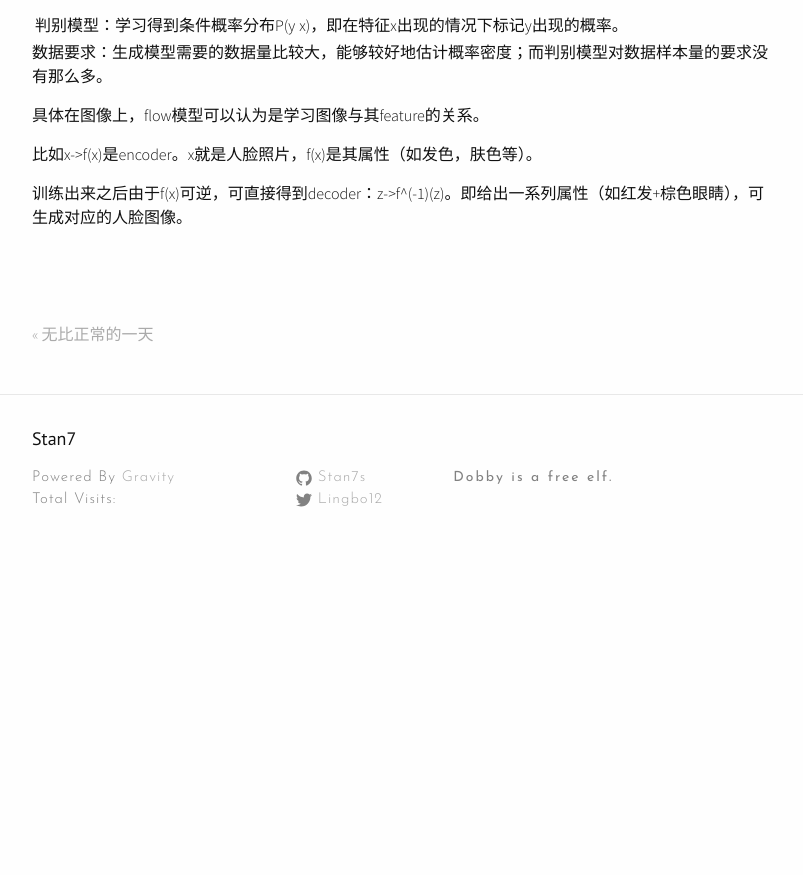
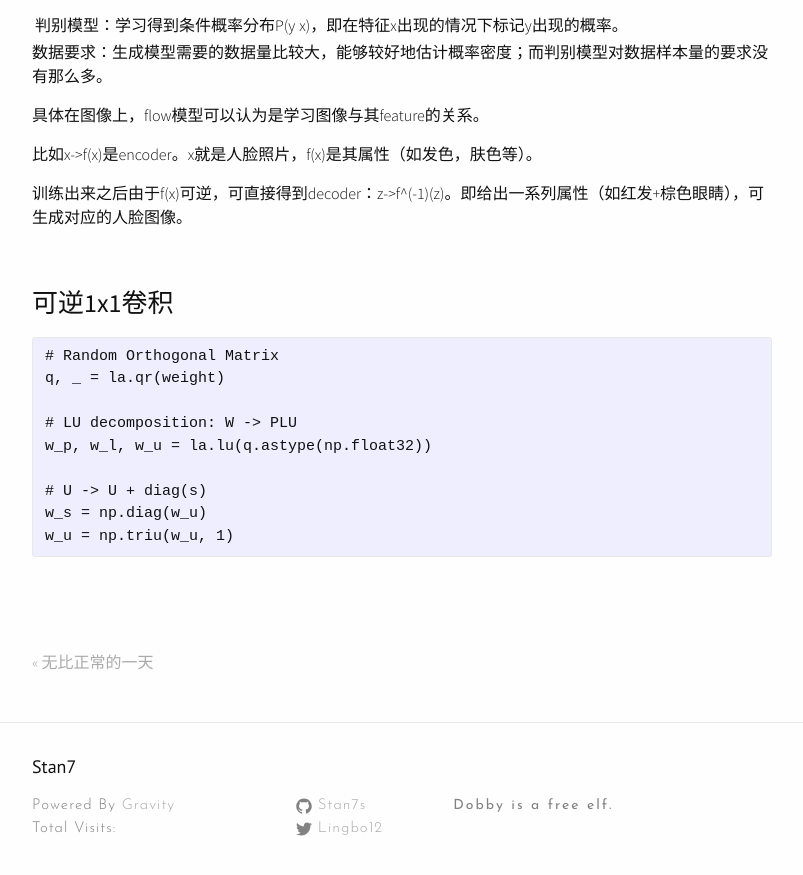
Before and after one commit to Stan7s/stan7s.github.io, a Jekyll site: the page built from _posts/2019-05-06-Glow.markdown, in a window 1280 px wide and 900 px high, scrolled down 1614 px. Shown: the top 875 px of the window, without its empty margins (238-1041 px from the left). Built offline with Jekyll 4.4.1, drawn with Linux system fonts in a browser that asks for light colours; nearby versions of some CDN libraries; comment, search, counter and statistics services are not loaded; before the commit the page ends 2186 px from its top, so only the background shows below that.

Commit message:
Update 2019-05-06-Glow.markdown

````diff
--- a/_posts/2019-05-06-Glow.markdown
+++ b/_posts/2019-05-06-Glow.markdown
@@ -65,3 +65,19 @@ e.g.: 苹果（红色，甜），菠萝（黄色，酸）
 比如x->f(x)是encoder。x就是人脸照片，f(x)是其属性（如发色，肤色等）。
 
 训练出来之后由于f(x)可逆，可直接得到decoder：z->f^(-1)(z)。即给出一系列属性（如红发+棕色眼睛），可生成对应的人脸图像。
+
+<br/>
+
+### 可逆1x1卷积
+
+```
+# Random Orthogonal Matrix
+q, _ = la.qr(weight)
+
+# LU decomposition: W -> PLU
+w_p, w_l, w_u = la.lu(q.astype(np.float32))
+
+# U -> U + diag(s)
+w_s = np.diag(w_u)
+w_u = np.triu(w_u, 1)
+```
````
